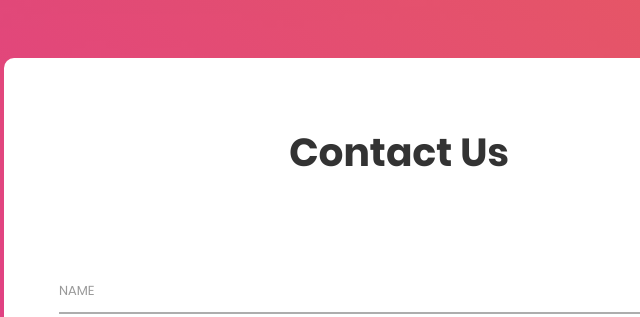
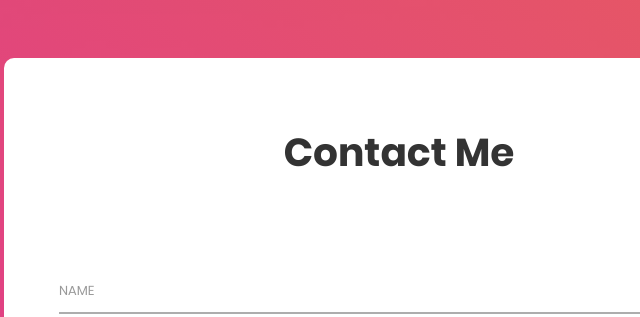
Before and after one commit to FredoDeveloper/FredoDeveloper.github.io, a plain HTML site: page resume/contactInformation/contact.html in a window 1280 px wide. Shown: the top 317 px of the page, 241-881 px from the left. Drawn offline with Linux system fonts and the light colour scheme.

Commit message:
forgot this file

```diff
--- a/resume/contactInformation/contact.html
+++ b/resume/contactInformation/contact.html
@@ -30,7 +30,7 @@
                 <div class="wrap-contact2">
                     <form class="contact2-form validate-form">
                         <span class="contact2-form-title">
-                            Contact Us
+                            Contact Me
                         </span>
 
                         <div class="wrap-input2 validate-input" data-validate="Name is required">
```
